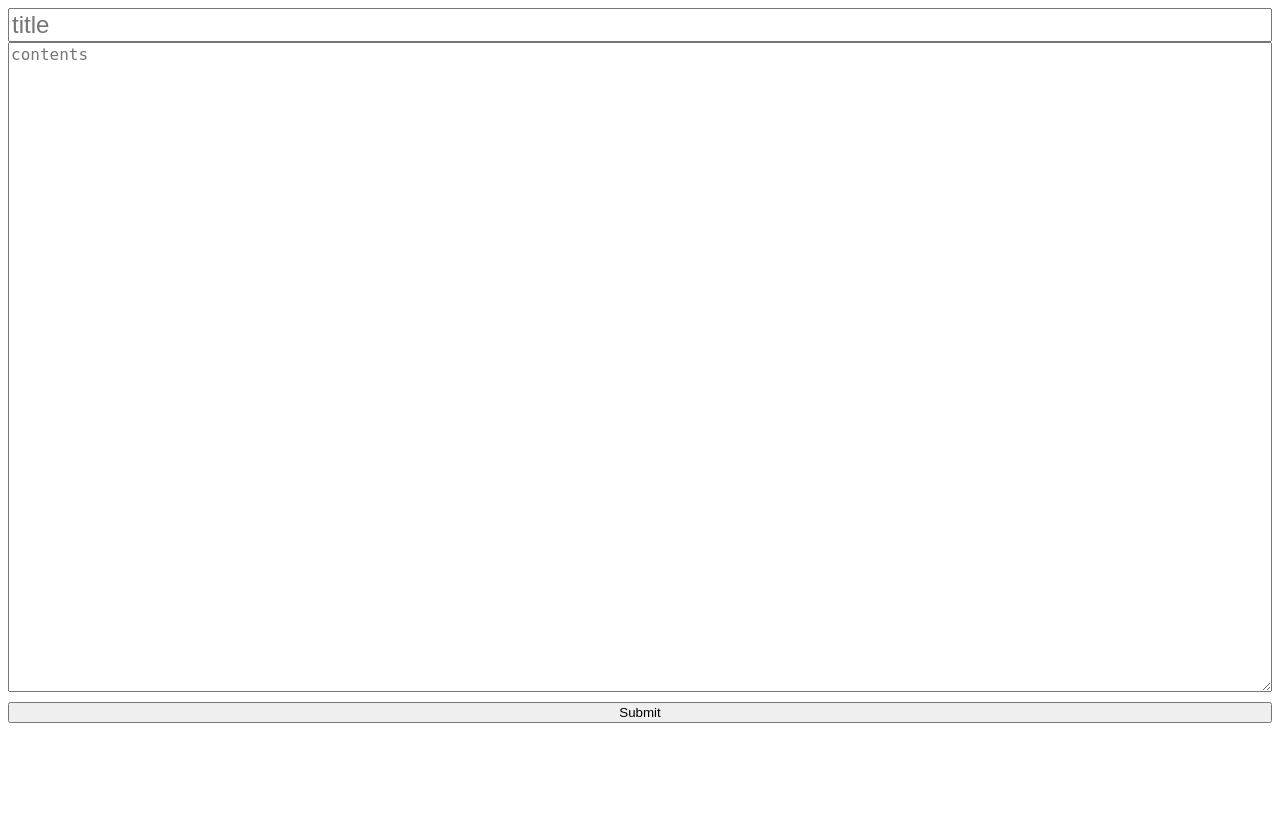
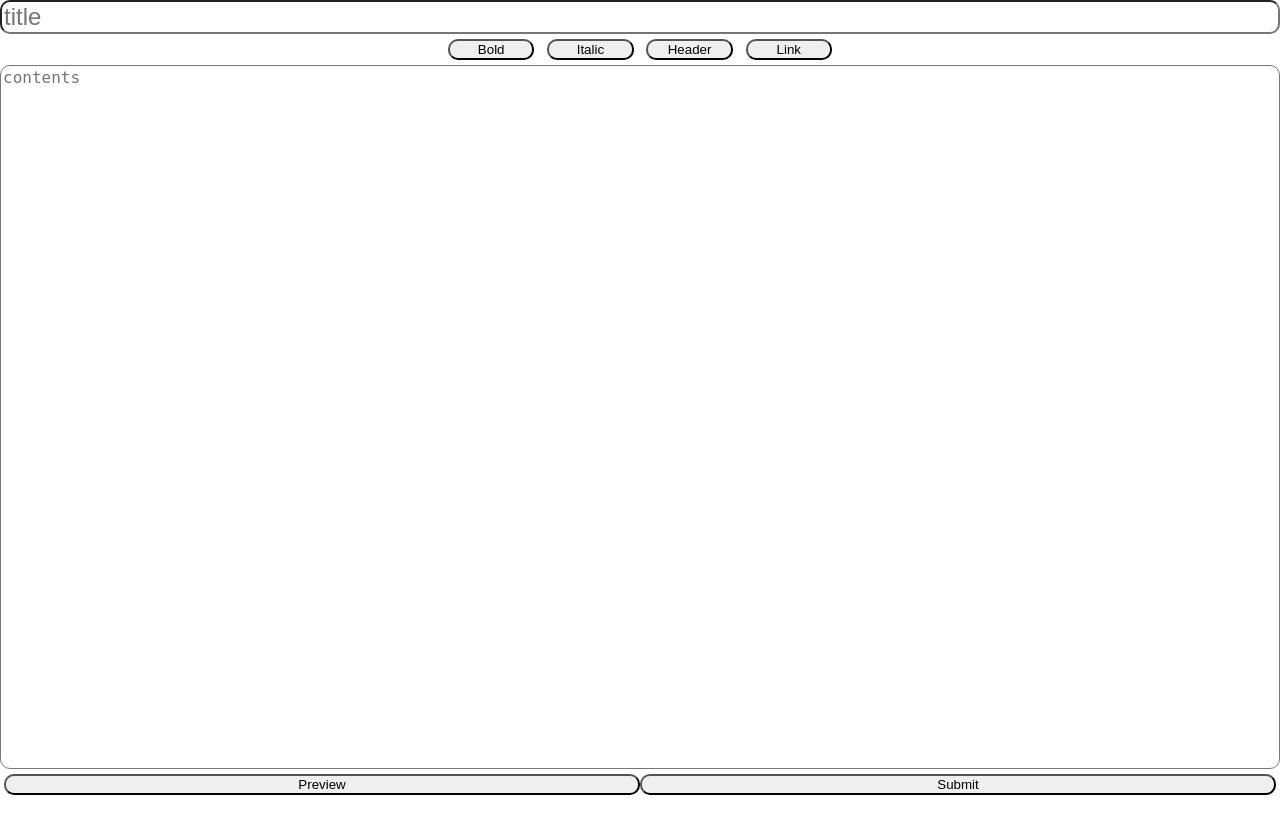
Before and after one commit to gabrielzv1233/CityViewCitizen, a Flask app: page / in a window 1280 px wide. Before the commit the page ends 723 px from the top, so only its background shows below. Run offline with Flask 3, Linux system fonts and the light colour scheme.

Commit message:
added custom 404, added styling features added youtube embed added allignment

````diff
--- a/main.py
+++ b/main.py
@@ -1,15 +1,49 @@
-from flask import Flask, render_template, request, make_response
+from flask import Flask, render_template, request, make_response, abort
 from markupsafe import escape
 import shelve
 import re
 
 app = Flask(__name__)
 
+def format(contents):
+    contents = escape(contents)
+    contents = contents.rstrip()
+    contents = re.sub(r'  ', '&nbsp;&nbsp;', contents)
+    contents = re.sub(r'^- \|(.*)$', r'<li>\1</li>', contents)
+    contents = re.sub(r'\((.*?)\)\[(.*?)\]', lambda m: f'<a href="{m.group(2)}">{m.group(1) if m.group(1) else m.group(2)}</a>', contents)
+    contents = re.sub(r'&lt;yt&gt;(.*?)&lt;/yt&gt;', r'<iframe width="426.6666667" height="240" src="https://www.youtube.com/embed/\1" frameborder="0" allow="accelerometer; autoplay; clipboard-write; encrypted-media; gyroscope; picture-in-picture; web-share" referrerpolicy="strict-origin-when-cross-origin" allowfullscreen=""></iframe>', contents.replace("https://www.youtube.com/watch?v=",""))
+    contents = re.sub(r"&lt;u&gt;(.*?)&lt;/u&gt;", r'<u>\1</u>', contents)
+    contents = re.sub(r'&lt;c=&#34;([^"]+)&#34;&gt;([^<]+)&lt;/c&gt;', r'<span style="color:\1">\2</span>', contents)
+    contents = re.sub(r"&lt;left&gt;(.*?)&lt;/left&gt;", r'<div class="left">\1</div>', contents)
+    contents = re.sub(r"&lt;center&gt;(.*?)&lt;/center&gt;", r'<div class="center">\1</div>', contents)
+    contents = re.sub(r"&lt;right&gt;(.*?)&lt;/right&gt;", r'<div class="right">\1</div>', contents)
+    contents = re.sub(r"--(.*?)--", r'<s>\1</s>', contents)
+
+    # Fix escaping for bold, italic, and header formatting
+    contents = re.sub(r"(?<!\\)(?<!\\\\)\*\*(?<!\\)(.*?)(?<!\\)(?<!\\\\)\*\*", r'<b>\1</b>', contents)
+    contents = re.sub(r"(?<!\\)(?<!\\\\)\*(?<!\\)(.*?)(?<!\\)(?<!\\\\)\*", r'<i>\1</i>', contents)
+
+    contents = re.sub(r"(?<!\\)(?<!\\\\)#(?!#)(.*?)(?<!\\)(?<!\\\\)#", r'<h1>\1</h1>', contents)
+    contents = re.sub(r"(?<!\\)(?<!\\\\)##(?!#)(.*?)(?<!\\)(?<!\\\\)##", r'<h2>\1</h2>', contents)
+    contents = re.sub(r"(?<!\\)(?<!\\\\)###(?!#)(.*?)(?<!\\)(?<!\\\\)###", r'<h3>\1</h3>', contents)
+
+    contents = contents.replace("\n", "<br>")
+
+    # Remove the backslash if it's followed by a formatting character
+    contents = re.sub(r"\\(\*\*|\*|#)", r'\1', contents)
+
+    return contents
+
+
+@app.errorhandler(404)
+def page_not_found(error):
+    return render_template('404.html', e="404 Page Not Found"), 404
+
 @app.route("/")
 def home():
     return render_template("makearticle.html")
 
-@app.route("/post", methods=["POST"])
+@app.route("/post", methods=["POST"], strict_slashes=False)
 def post():
     title = request.form["title"]
     contents = request.form["contents"]
@@ -23,31 +57,25 @@ def post():
     response.headers["Location"] = f"/article/{title}"
     return response, 302
 
-@app.route("/article/<string:article>")
+@app.route("/preview", methods=["POST"], strict_slashes=False)
+def preview():
+    title = request.form["title"]
+    contents = request.form["contents"]
+    contents = format(contents)
+    return render_template("article.html", article=title, contents=contents)
+
+@app.route("/article/<string:article>", strict_slashes=False)
 def articles(article):
+    if not article:
+        return render_template('404.html', e="404 Article Not Found"), 404
     db = shelve.open('databases/articles/articles')
     if article in db:
         contents = db[article]
-        contents = escape(contents)
-        contents = contents.rstrip()
-        contents = re.sub(r'\((.*?)\)\[(.*?)\]', lambda m: f'<a href="{m.group(2)}">{m.group(1) if m.group(1) else m.group(2)}</a>', contents)
-        contents = re.sub(r"&lt;u&gt;(.*?)&lt;/u&gt;", r'<u>\1</u>', contents)
-        contents = re.sub(r'&lt;c=&#34;([^"]+)&#34;&gt;([^<]+)&lt;/c&gt;', r'<span style="color:\1">\2</span>', contents)
-        contents = re.sub(r"&lt;left&gt;(.*?)&lt;/left&gt;", r'<div class="left">\1</div>', contents)
-        contents = re.sub(r"&lt;center&gt;(.*?)&lt;/center&gt;", r'<div class="center">\1</div>', contents)
-        contents = re.sub(r"&lt;right&gt;(.*?)&lt;/right&gt;", r'<div class="right">\1</div>', contents)
-        contents = re.sub(r"--(.*?)--", r'<s>\1</s>', contents)
-        contents = re.sub(r"###(.*?)###", r'<h3>\1</h3>', contents)
-        contents = re.sub(r"##(.*?)##", r'<h2>\1</h2>', contents)
-        contents = re.sub(r"#(.*?)#", r'<h1>\1</h1>', contents)
-        contents = re.sub(r"```(.*?)```", r'<div class="code">\1</div>', contents)
-        contents = re.sub(r"\*\*(.*?)\*\*", r'<b>\1</b>', contents)
-        contents = re.sub(r"\*(.*?)\*", r'<i>\1</i>', contents)
-        contents = contents.replace("\n", "<br>")
+        contents = format(contents)
         db.close()
         return render_template("article.html", article=article, contents=contents)
     else:
-        return f"Article \"{article}\" dose not exist", 404
+        return render_template('404.html', e="404 Article Not Found"), 404
 
 if __name__ == '__main__':
     app.run(debug=True, host='0.0.0.0', port=5000)
--- /dev/null
+++ b/templates/404.html
@@ -0,0 +1,4 @@
+<html lang="en"><head><title>{{e}}</title>
+    <h1>Not Found</h1>
+    <p>If you entered the URL manually please check your spelling and try again.</p>
+    </body></html>
--- a/templates/makearticle.html
+++ b/templates/makearticle.html
@@ -1,5 +1,148 @@
+<style>
+    body {
+        margin:0;
+        overflow: hidden;
+    }
+    .styling_buttons_container {
+        width: 30vw;
+        display: flex;
+        justify-content: space-between;
+        padding: 0 15%;
+        text-align: center;
+        margin: 0 auto;
+        margin-top:5px;
+        margin-bottom:5px;
+    }
+
+    .styling_buttons {
+        flex: 0 0 calc(90% / 4);
+        border-radius:10px;
+        text-align: center;
+    }
+
+    #form_footer {
+        width:100vw;
+        margin-top:5px;
+        margin-bottom:5px;
+    }
+
+    .form_buttons {
+        width: calc(50% - 4px);
+        border-radius:10px;
+        margin:0px;
+    }
+    form {
+        text-align: center;
+    }
+</style>
 <form method="POST" action="/post" style="display: flex; flex-direction: column; align-items: center;">
-    <input style="width: 100%; font-size: 24px;" placeholder="title" type="text" name="title">
-    <textarea style="width: 100%; height: calc(100vh - 150px); resize: vertical; font-size: 16px;" placeholder="contents" name="contents"></textarea>
-    <input style="width: 100%; margin-top: 10px;" type="submit" value="Submit">
+    <span id="form_header">
+    <input style="width: 100vw; font-size: 24px; border-radius:10px;" placeholder="title" type="text" name="title">
+    <div class="styling_buttons_container">
+        <button class="styling_buttons" type="button" onclick="addFormatting('**', '**')" title="Bold">Bold</button><button class="styling_buttons" type="button" onclick="addFormatting('*', '*')" title="Italic">Italic</button><button class="styling_buttons" type="button" onclick="addHeading('#')" title="Heading">Header</button><button class="styling_buttons" type="button" onclick="addLink()" title="Link">Link</button>
+    </div>
+</span>
+    <textarea id="contents" style="width: 100%; resize: vertical; font-size: 16px; border-radius:10px; resize:none;" placeholder="contents" name="contents"></textarea>
+    <span id="form_footer">
+        <button class="form_buttons" type="button" onclick="openPreview()">Preview</button><input class="form_buttons" type="submit" value="Submit">
+    </span>
 </form>
+
+<script>
+    function addFormatting(startTag, endTag) {
+        var textarea = document.querySelector('textarea[name="contents"]');
+        var startPos = textarea.selectionStart;
+        var endPos = textarea.selectionEnd;
+        var selectedText = textarea.value.substring(startPos, endPos);
+        var placeholderText = "Text";
+
+        if (selectedText === "") {
+            if (startTag === "*") {
+                placeholderText = "italic";
+            } else if (startTag === "**") {
+                placeholderText = "bold";
+            }
+            // Set selectedText to placeholderText when it's empty
+            selectedText = placeholderText;
+        }
+
+        var replacement = startTag + selectedText + endTag;
+        textarea.value = textarea.value.substring(0, startPos) + replacement + textarea.value.substring(endPos);
+
+        // Adjust the selection range based on the added tags
+        textarea.setSelectionRange(startPos + startTag.length, startPos + startTag.length + selectedText.length);
+    }
+
+
+
+    function addHeading(headingTag) {
+        var textarea = document.querySelector('textarea[name="contents"]');
+        var startPos = textarea.selectionStart;
+        var endPos = textarea.selectionEnd;
+        var selectedText = textarea.value.substring(startPos, endPos);
+        if (selectedText === "") {
+            selectedText = "Head";
+        }
+        var replacement = headingTag + selectedText + headingTag;
+        textarea.value = textarea.value.substring(0, startPos) + replacement + textarea.value.substring(endPos);
+    }
+
+    function addLink() {
+        var textarea = document.querySelector('textarea[name="contents"]');
+        var startPos = textarea.selectionStart;
+        var endPos = textarea.selectionEnd;
+        var selectedText = textarea.value.substring(startPos, endPos);
+
+        var linkTitle = selectedText;
+        var linkURL = selectedText;
+
+        if (selectedText === "") {
+            linkTitle = "link title";
+            linkURL = "link";
+        }
+
+        var replacement = '(' + linkTitle + ')[' + linkURL + ']';
+        textarea.value = textarea.value.substring(0, startPos) + replacement + textarea.value.substring(endPos);
+    }
+
+    function openPreview() {
+        var form = document.querySelector('form');
+        form.setAttribute('target', '_blank');
+        form.setAttribute('action', '/preview');
+        form.submit();
+        form.removeAttribute('target');
+        form.setAttribute('action', '/post');
+    }
+    // Get references to the form elements by their IDs
+    var formFooter = document.getElementById("form_footer");
+    var formHeight = document.getElementById("form_header");
+    var contents = document.getElementById("contents");
+
+    // Calculate the desired height
+    var windowHeight = window.innerHeight;
+    var footerHeight = formFooter.offsetHeight;
+    var formHeight = formHeight.offsetHeight;
+
+    var desiredHeight = windowHeight - footerHeight - formHeight - 10;
+
+    // Set the height of the "contents" element
+    contents.style.height = desiredHeight + "px";
+
+    // Get reference to the textbox element
+    var textbox = document.getElementById("contents");
+
+    // Disable the default behavior of the Tab key
+    textbox.addEventListener("keydown", function(event) {
+        if (event.key === "Tab") {
+            event.preventDefault();
+            var start = this.selectionStart;
+            var end = this.selectionEnd;
+
+            // Insert the half indent (two spaces)
+            this.value = this.value.substring(0, start) + "  " + this.value.substring(end);
+
+            // Set the new cursor position
+            this.selectionStart = this.selectionEnd = start + 2;
+        }
+    });
+</script>
````
Also changed, not shown: test re.py (+4 -5 lines), 1 other file.
